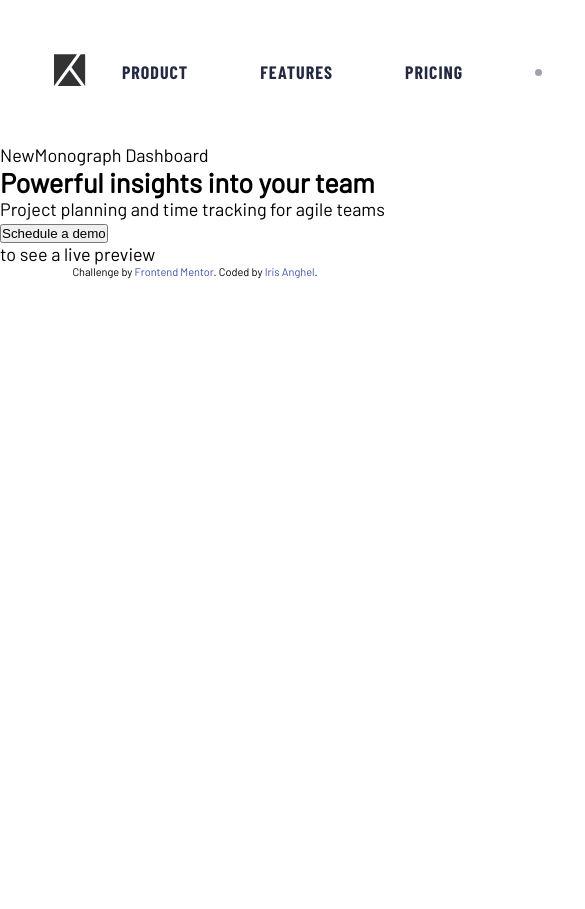
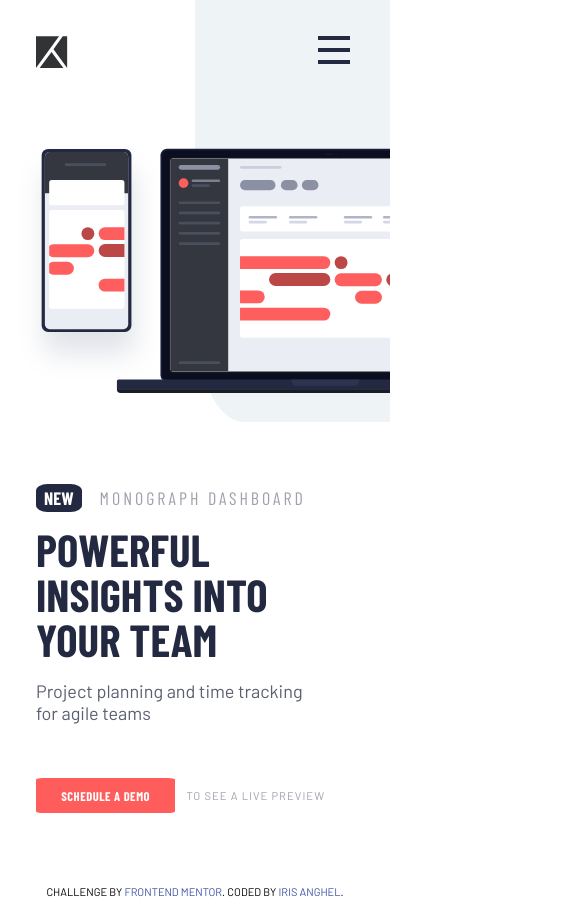
Before and after one commit to iris-anghel/Frontendmentor-Project-tracking-intro-component, a plain HTML site: page index.html in a window 390 px wide. Shown: the top 909 px of the page, 585 px wide, since content can reach past the window. Drawn offline with nearby package versions, Linux system fonts and the light colour scheme.

Commit message:
responsive menu done

```diff
--- a/css/style.css
+++ b/css/style.css
@@ -4,6 +4,7 @@
     --steel: hsl(230, 11%, 40%);
     --grey: hsl(231, 7%, 65%);
     --light: hsl(207, 33%, 95%);
+    --white: hsl(0, 100%, 100%);
 }
 
 * {
@@ -25,36 +26,56 @@
     text-decoration: underline;
 }
 
-a:active {
+/* a:active {
 
-}
+} */
 
 body {
     font-family: 'Barlow', sans-serif;
     font-size: 18px;
     font-weight: 400;
-    height: 100vh;
+    text-transform: uppercase;
+}
+
+.hero-bg {
+    position: absolute;
+    right: 0;
+    top: 0;
+    width: 50%;
+    height: 50%;
+    background-color: var(--light);
+    border-radius: 0 0 0 25%;
 }
 
 .nav {
     display: flex;
     align-items: center;
     justify-content: space-between;
-    margin: 3em;
+    margin: 4em 3em 3em 7em;
+    z-index: 1;
 }
 
+
+
+
+
+
 .menu {
+    color: var(--dark);
     display: flex;
     list-style: none;
+    z-index: 2;
 }
 
 .menu > li {
     font-family: 'Barlow Condensed', sans-serif;
-    /* color: var(--dark); */
-    text-transform: uppercase;
     font-weight: 700;
     letter-spacing: 1px;
-    margin: 0 2em;
+    margin: 0 1em;
+}
+
+.menu > li:last-child {
+    margin-right: 3em;
 }
 
 .menu-muted-circle {
@@ -70,12 +91,247 @@
     color: var(--grey);
 }
 
+.main {
+    padding: 5em 0;
+    height: 75vh;
+    display: flex;
+}
+
+.product-info {
+    flex-basis: 50%;
+    padding: 0 3em 0 7em;
+}
+
+
+.text-highlight {
+    color: var(--white);
+    background-color: var(--dark);
+    border-radius: 25%;
+    padding: 3px 8px;
+    letter-spacing: 0;
+    margin-right: 1em;
+    font-weight: 700;
+}
+
+.product-news {
+    font-family: 'Barlow Condensed', sans-serif;
+    color: var(--grey);
+    letter-spacing: 3px;
+    margin-bottom: 1em;
+}
+
+.product-heading {
+    font-family: 'Barlow Condensed', sans-serif;
+    font-weight: 700;
+    font-size: 3em;
+    line-height: 1;
+    color: var(--dark);
+}
+
+.product-detail {
+    text-transform: none;
+    color: var(--steel);
+    margin: 1em 0 3em 0;
+}
+
+.button-container {
+    display: flex;
+    align-items: center;
+}
+
+.btn-cta {
+    font-family: 'Barlow Condensed', sans-serif;
+    color: var(--white);
+    background-color: var(--primary);
+    border-radius: 5%;
+    border: none;
+    padding: 0.75em 2em;
+    font-weight: 700;
+    text-transform: uppercase;
+    letter-spacing: 0.5px;
+    font-size: 1.1rem;
+}
+
+.btn-cta:hover {
+    background-color: hsl(0, 92%, 75%);
+    cursor: pointer;
+}
+
+.btn-description {
+    color: var(--grey);
+    letter-spacing: 1px;
+    margin-left: 1em;
+    font-size: 0.9rem;
+    word-spacing: 4px;
+}
+
+
+
+/* .product-image {
+    flex-basis: 50%;
+    background-image: url('../images/illustration-devices.svg');
+    background-repeat: no-repeat;
+    background-position: right top;
+    background-size: contain;
+    z-index: 2;
+} */
+
+.product-image {
+    flex-basis: 50%;
+    z-index: 2;
+    text-align: right;
+}
+
+.illustration {
+    width: 90%;
+}
 
 
 .attribution {
-    font-size: 11px; text-align: center;
+    font-size: 11px;
+    text-align: center;
+    margin-bottom: 1em;
 }
 
 .attribution a {
     color: hsl(228, 45%, 44%);
 }
+
+@media screen and (max-width: 769px) {
+
+    .nav {
+        margin: 2em;
+    }
+    .menu {
+        width: 85%;
+        flex-direction: column;
+        padding: 1em;
+        position: absolute;
+        top: 7rem;
+        left: -800px;
+        background-color: var(--white);
+        max-height: 300px;
+        z-index: 15;
+        box-shadow: -5px 7px 10px -1px rgba(0,0,0,0.3);
+        transition: 250ms ease-in-out;
+    }
+    .menu > li {
+        margin: 0.75em auto;
+        width: 100%;
+        text-align: center;
+    }
+    .menu > li:last-child {
+        margin-right: 1em;
+    }
+    .menu-muted-circle {
+        display: none;
+    }
+    .menu-muted-text {
+        border-top: 1px solid var(--grey);
+        padding-top: 1em;
+    }
+    .menu.visible {
+        left: 0;
+        right: 0;
+        margin: 0 auto;
+    }
+
+    /* ----- hamburger icon ----- */
+    .hamburger-icon {
+        height: 32px;
+        position: absolute;
+        right: 40px;
+        top: 28px;
+        width: 32px;
+        z-index: 10;
+        cursor: pointer;
+    }
+
+    .hbg {
+        position: relative;
+        top: 20px;
+        display: block;
+        width: 20px;
+        height: 3px;
+        background-color: var(--dark);
+    }
+
+    .hbg:before,
+    .hbg:after {
+        position: absolute;
+        content: '';
+    }
+
+    .hbg,
+    .hbg:before,
+    .hbg:after {
+        width: 32px;
+        height: 4px;
+        background-color: var(--dark);
+        display: block;
+        transition: all .2s ease-in-out;
+    }
+
+    .hbg:before {
+        margin-top: -12px;
+    }
+
+    .hbg:after {
+        margin-top: 12px;
+    }
+
+
+    /* .hbg:hover:before, */
+    .hbg.active:before {
+        transform: translateY(12px) rotate(135deg);
+    }
+
+    /* .hbg:hover:after, */
+    .hbg.active:after {
+        transform: translateY(-12px) rotate(-135deg);
+    }
+
+    /* .hbg:hover, */
+    .hbg.active {
+        width: 0;
+    }
+
+
+    .main {
+        padding: 2em 0;
+        height: 100%;
+        flex-wrap: wrap;
+        flex-direction: column-reverse;
+    }
+
+
+    .product-info {
+        flex-basis: 100%;
+        padding: 2em;
+    }
+
+    .product-heading {
+        font-size: 2.5em;
+    }
+    .btn-cta {
+        font-size: 0.7em;
+    }
+    .btn-description {
+        font-size: 0.7rem;
+        word-spacing: normal;
+    }
+
+
+
+
+
+    .product-image {
+        flex-basis: 100%;
+        z-index: 2;
+        text-align: right;
+        margin: 0 0 3em 1em;
+    }
+    .illustration {
+        width: 100%;
+    }
+}
--- a/index.html
+++ b/index.html
@@ -10,10 +10,23 @@
 </head>
 
 <body>
+    <div class="hero-bg"></div>
     <nav class="nav">
         <a href="index.html">
             <img src="./images/logo.svg" alt="logo">
         </a>
+
+        <div class="hamburger-icon">
+            <span class="hbg"></span>
+        </div>
+            <!-- <div id="hamburger" class="nav-overlay">
+                <a href="#" class="close-btn">&times;</a>
+                <div class="nav-overlay-content">
+
+                </div>
+            </div> -->
+
+
         <ul class="menu">
             <li><a href="#">Product</a></li>
             <li><a href="#">Features</a></li>
@@ -22,21 +35,21 @@
             <li class="menu-muted-text"><a href="#">Login</a></li>
         </ul>
     </nav>
-    <main>
-        <section class="">
-            <p>
-                <span>New</span>Monograph Dashboard
+    <main class="main">
+        <section class="product-info">
+            <p class="product-news">
+                <span class="text-highlight">New</span>Monograph Dashboard
             </p>
-
-            <h1>Powerful insights into your team</h1>
-            <p>Project planning and time tracking for agile teams</p>
-
-            <button>Schedule a demo</button>
-            <p>to see a live preview</p>
+            <h1 class="product-heading">Powerful insights into your team</h1>
+            <p class="product-detail">Project planning and time tracking<br/> for agile teams</p>
+            <div class="button-container">
+                <button class="btn-cta">Schedule a demo</button>
+                <p class="btn-description">to see a live preview</p>
+            </div>
         </section>
 
-        <section>
-
+        <section class="product-image">
+            <img class="illustration" src="./images/illustration-devices.svg" alt="product illustration">
         </section>
     </main>
 
@@ -48,5 +61,15 @@
             Coded by <a href="https://iris-anghel.github.io/">Iris Anghel</a>.
         </p>
     </footer>
+
+    <script>
+        const hamburgerMenuButton = document.querySelector('.hbg');
+        const mobileMenu = document.querySelector('.menu');
+        function classToggle() {
+            hamburgerMenuButton.classList.toggle('active');
+            mobileMenu.classList.toggle('visible');
+        }
+        hamburgerMenuButton.addEventListener('click', classToggle);
+    </script>
 </body>
 </html>
```
